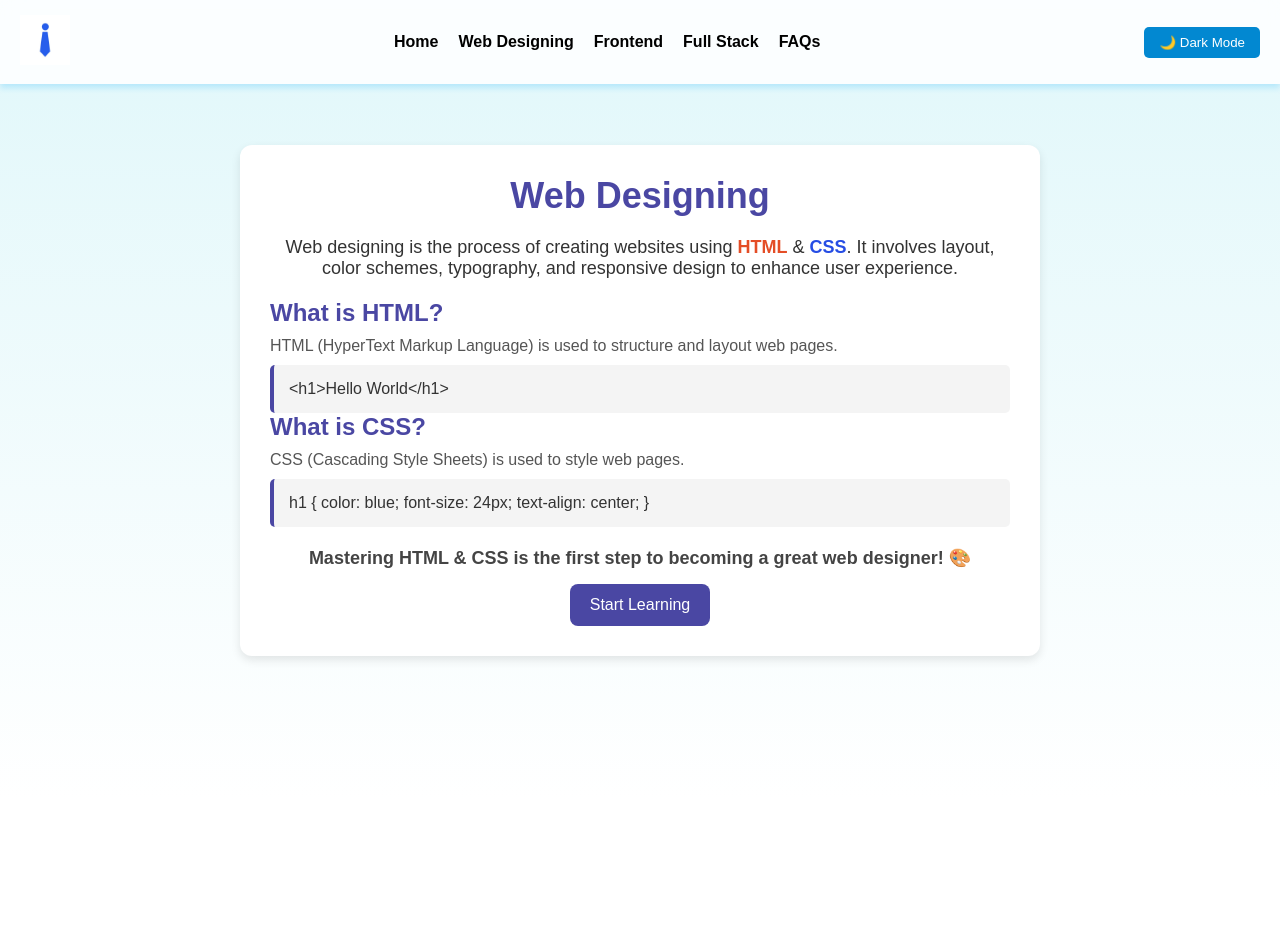
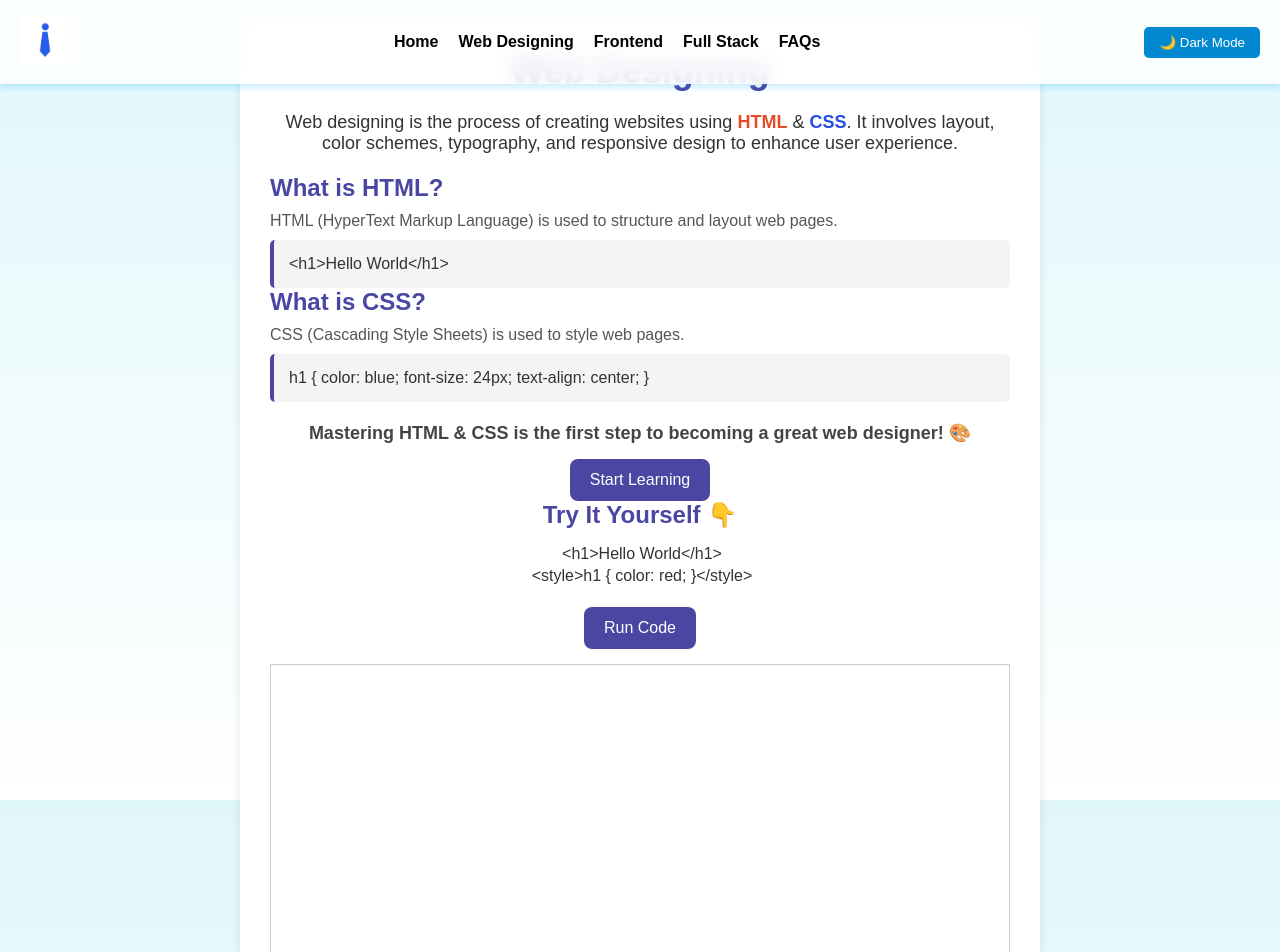
Before and after one commit to AbhishekDL36/course-curriculum, a React (Vite) app: page /web-designing in a window 1280 px wide. Shown: the top 952 px of the page. Before the commit the page ends 800 px from the top, so only its background shows below. Built offline with nearby package versions, Linux system fonts and the light colour scheme.

Commit message:
added a live IDE

```diff
--- a/src/Web-designing.jsx
+++ b/src/Web-designing.jsx
@@ -1,34 +1,173 @@
+
+
+
+// // eslint-disable-next-line no-unused-vars
+// import React, { useEffect } from "react";
+// import "./webdesigning.css";
+// import { EditorState } from "@codemirror/state";
+// import { EditorView, keymap } from "@codemirror/view";
+// import { defaultKeymap } from "@codemirror/commands";
+// import { html } from "@codemirror/lang-html";
+
+// const WebDesigning = () => {
+//   useEffect(() => {
+//     const parent = document.getElementById("editor-container");
+
+//     if (parent) {
+//       const startState = EditorState.create({
+//         doc: "<h1>Hello World</h1>\n<style>h1 { color: red; }</style>",
+//         extensions: [keymap.of(defaultKeymap), html()],
+//       });
+
+//       new EditorView({
+//         state: startState,
+//         parent: parent,
+//       });
+//     }
+//   }, []);
+
+//   return (
+//     <div className="web-designing-container">
+//       <div className="content-box">
+//         <h1 className="main-heading">Web Designing</h1>
+//         <p className="description">
+//           Web designing is the process of creating websites using{" "}
+//           <span className="highlight-html">HTML</span> &{" "}
+//           <span className="highlight-css">CSS</span>. It involves layout, color
+//           schemes, typography, and responsive design to enhance user experience.
+//         </p>
+
+//         <div className="section">
+//           <h2 className="sub-heading">What is HTML?</h2>
+//           <p className="text">
+//             HTML (HyperText Markup Language) is used to structure and layout web
+//             pages.
+//           </p>
+//           <pre className="code-block">
+//             <code>{`<h1>Hello World</h1>`}</code>
+//           </pre>
+
+//           <h2 className="sub-heading">What is CSS?</h2>
+//           <p className="text">
+//             CSS (Cascading Style Sheets) is used to style web pages.
+//           </p>
+//           <pre className="code-block">
+//             <code>{`h1 { color: blue; font-size: 24px; text-align: center; }`}</code>
+//           </pre>
+//         </div>
+
+//         <p className="final-text">
+//           Mastering HTML & CSS is the first step to becoming a great web
+//           designer! 🎨
+//         </p>
+//         <button className="learn-btn">Start Learning</button>
+
+//         {/* Live Editor Section */}
+//         <h2 className="sub-heading">Try It Yourself 👇</h2>
+//         <div id="editor-container" className="editor-container"></div>
+//         <button className="learn-btn" onClick={() => alert("Run Code Clicked!")}>
+//           Run Code
+//         </button>
+
+//         {/* Output Frame */}
+//         <iframe id="output" className="output-frame"></iframe>
+//       </div>
+//     </div>
+//   );
+// };
+
+// export default WebDesigning;
+
+
+
 // eslint-disable-next-line no-unused-vars
-import React from 'react';
-import './webdesigning.css'
+import React, { useEffect, useState, useRef } from "react";
+import "./webdesigning.css";
+import { EditorState } from "@codemirror/state";
+import { EditorView, keymap } from "@codemirror/view";
+import { defaultKeymap } from "@codemirror/commands";
+import { html } from "@codemirror/lang-html";
 
 const WebDesigning = () => {
+  const [code, setCode] = useState(
+    `<h1>Hello World</h1>\n<style>h1 { color: red; }</style>`
+  );
+  const iframeRef = useRef(null);
+  const editorRef = useRef(null);
+
+  useEffect(() => {
+    if (editorRef.current) {
+      const startState = EditorState.create({
+        doc: code,
+        extensions: [
+          keymap.of(defaultKeymap),
+          html(),
+          EditorView.updateListener.of((update) => {
+            if (update.docChanged) {
+              setCode(update.state.doc.toString());
+            }
+          }),
+        ],
+      });
+
+      new EditorView({
+        state: startState,
+        parent: editorRef.current,
+      });
+    }
+  }, []);
+
+  const runCode = () => {
+    if (iframeRef.current) {
+      iframeRef.current.srcdoc = code; // 🛠️ Set the iframe content
+    }
+  };
+
   return (
     <div className="web-designing-container">
       <div className="content-box">
         <h1 className="main-heading">Web Designing</h1>
         <p className="description">
-          Web designing is the process of creating websites using <span className="highlight-html">HTML</span> & <span className="highlight-css">CSS</span>. It involves layout, color schemes, typography, and responsive design to enhance user experience.
+          Web designing is the process of creating websites using{" "}
+          <span className="highlight-html">HTML</span> &{" "}
+          <span className="highlight-css">CSS</span>. It involves layout, color
+          schemes, typography, and responsive design to enhance user experience.
         </p>
 
         <div className="section">
           <h2 className="sub-heading">What is HTML?</h2>
-          <p className="text">HTML (HyperText Markup Language) is used to structure and layout web pages.</p>
+          <p className="text">
+            HTML (HyperText Markup Language) is used to structure and layout web
+            pages.
+          </p>
           <pre className="code-block">
             <code>{`<h1>Hello World</h1>`}</code>
           </pre>
 
           <h2 className="sub-heading">What is CSS?</h2>
-          <p className="text">CSS (Cascading Style Sheets) is used to style web pages.</p>
+          <p className="text">
+            CSS (Cascading Style Sheets) is used to style web pages.
+          </p>
           <pre className="code-block">
             <code>{`h1 { color: blue; font-size: 24px; text-align: center; }`}</code>
           </pre>
         </div>
 
         <p className="final-text">
-          Mastering HTML & CSS is the first step to becoming a great web designer! 🎨
+          Mastering HTML & CSS is the first step to becoming a great web
+          designer! 🎨
         </p>
         <button className="learn-btn">Start Learning</button>
+
+        {/* Live Editor Section */}
+        <h2 className="sub-heading">Try It Yourself 👇</h2>
+        <div ref={editorRef} className="editor-container"></div>
+        <button className="learn-btn" onClick={runCode}>
+          Run Code
+        </button>
+
+        {/* Output Frame */}
+        <iframe ref={iframeRef} className="output-frame"></iframe>
       </div>
     </div>
   );
--- a/src/webdesigning.css
+++ b/src/webdesigning.css
@@ -79,6 +79,13 @@ body {
     color: #444;
     margin-top: 20px;
   }
+  .output-frame {
+    width: 100%;
+    height: 300px;
+    border: 1px solid #ccc;
+    margin-top: 15px;
+  }
+
 
   .learn-btn {
     background: #4a47a3;
```
Also changed, not shown: package.json (+7 -0 lines), 1 other file (tests, documents, lock files or other folders).
